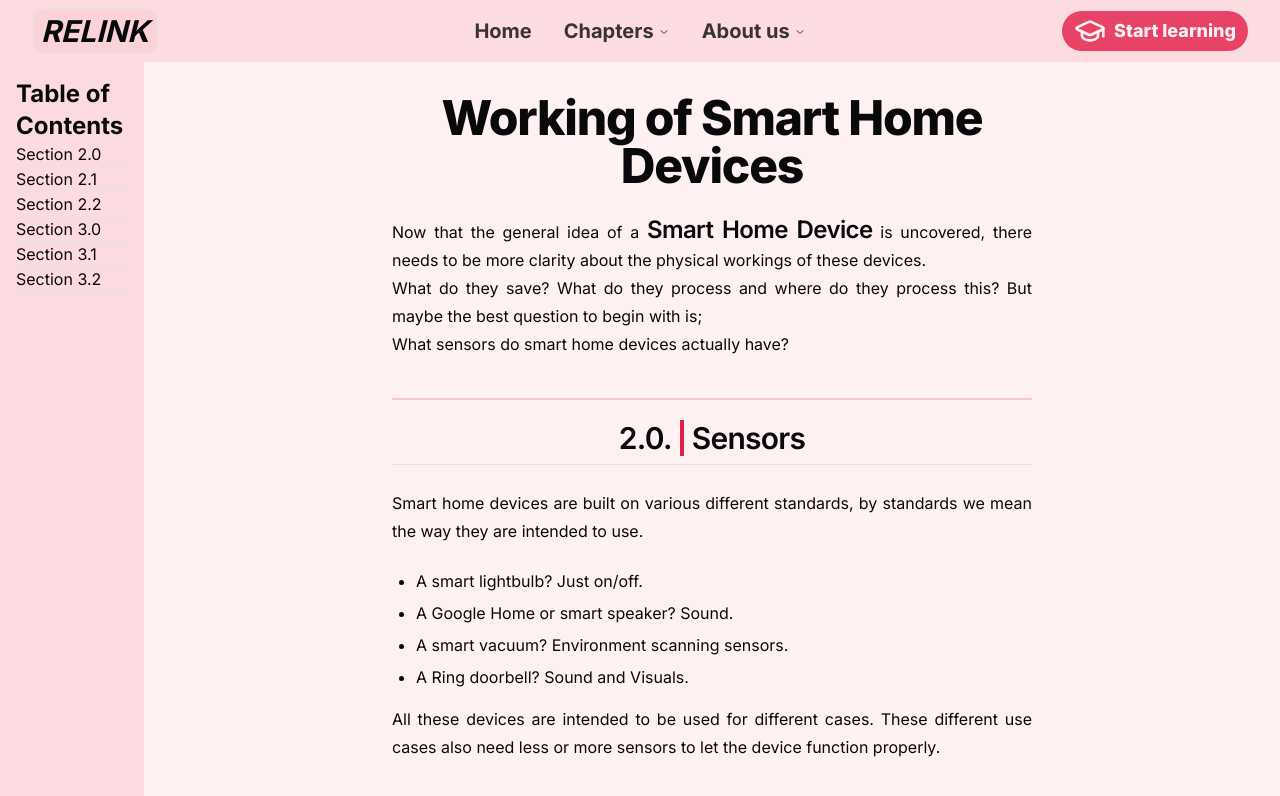
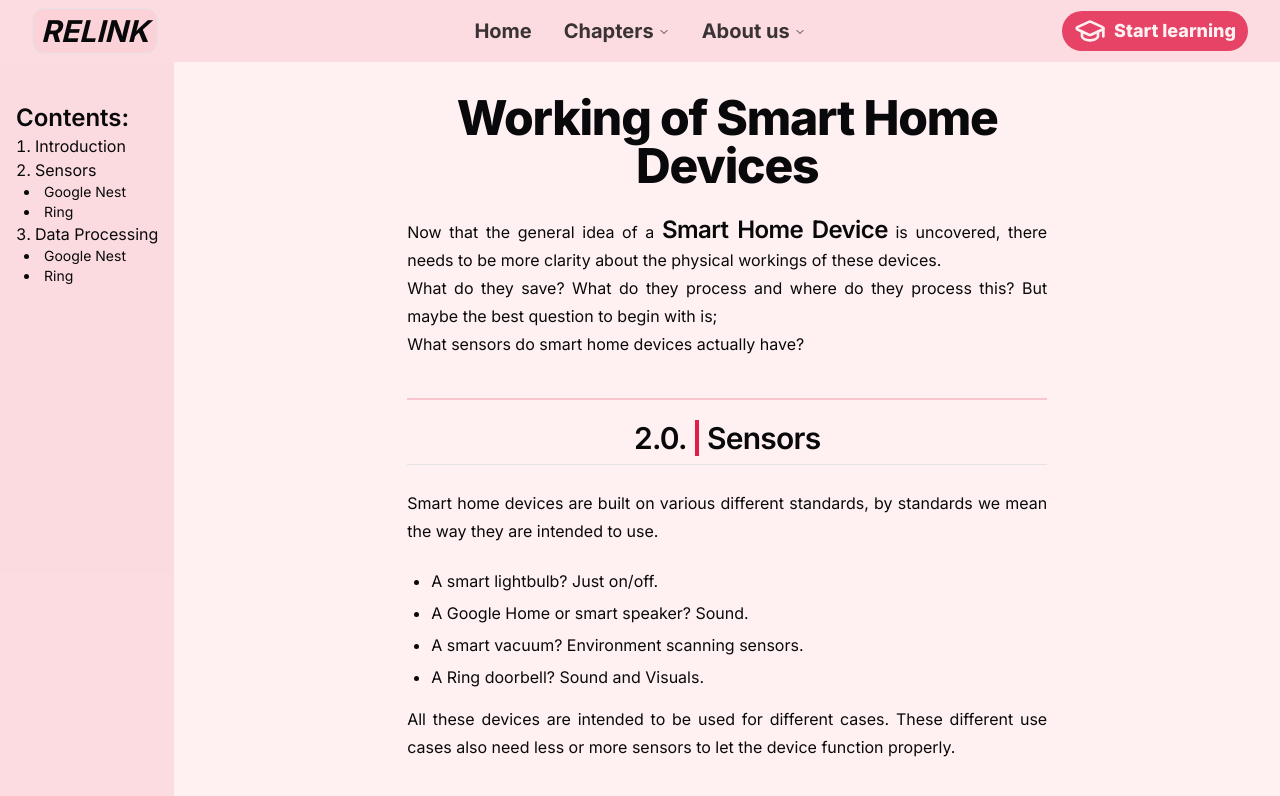
Before and after one commit to evebrnd/eps, a Next.js app: page /eps/chapters/two in a window 1280 px wide. Shown: the top 796 px of the page. Built offline with nearby package versions, Linux system fonts and the light colour scheme.

Commit message:
Feat: added mobile and desktop navbar. ToBeFixed: Sticky component and Center of screen

```diff
--- a/src/app/chapters/two/page.tsx
+++ b/src/app/chapters/two/page.tsx
@@ -1,21 +1,77 @@
 'use client'
 
+import React, { useEffect, useMemo, useState, useRef } from 'react';
+
+import {
+  Accordion,
+  AccordionContent,
+  AccordionItem,
+  AccordionTrigger,
+} from "@/components/ui/accordion"
+
 export default function Page() {
+
+
+  const titleAmount = 7;
+  const refs = [];
+  const isInViewport = [];
+
+  for (let i = 0; i < titleAmount; i++) {
+    refs.push(useRef(null));
+    isInViewport.push(useIsInViewport(refs[i]));
+  }
+
   return (
-    <div className="flex flex-wrap">
-      <div className="flex justify-normal sticky w-full min-h-fit top-0 md:left-0 md:max-w-36 md:h-dvh md:px-4 bg-primary/10">
-        <div className="items-center md:items-start md:pt-4">
-          <p className="text-2xl font-bold">Table of Contents</p>
-          <a href="#Chapter_2.0" className="hover:underline">Section 2.0</a><hr />
-          <a href="#Chapter_2.1" className="hover:underline">Section 2.1</a><hr />
-          <a href="#Chapter_2.2" className="hover:underline">Section 2.2</a><hr />
-          <a href="#Chapter_3.0" className="hover:underline">Section 3.0</a><hr />
-          <a href="#Chapter_3.1" className="hover:underline">Section 3.1</a><hr />
-          <a href="#Chapter_3.2" className="hover:underline">Section 3.2</a><hr />
+    <div className="md:flex md:relative">
+      {/* Mobile Screen Content Sidebar */}
+      <div className="flex justify-center w-screen bg-primary/10 md:hidden">
+        <Accordion type="single" collapsible className=''>
+          <AccordionItem value="item-1">
+            <AccordionTrigger className="text-2xl font-semibold">Contents:</AccordionTrigger>
+            <AccordionContent>
+              <ol className='list-decimal list-inside text-base'>
+                <li><a href="#Introduction" className="hover:text-foreground hover:underline">Introduction</a></li>
+                <li><a href="#Chapter_2.0" className={`hover:text-foreground hover:underline ${isInViewport[1] ? "text-foreground" : "text-muted-foreground"}`}>Sensors</a>
+                  <ul className='text-sm list-disc list-inside pl-2'>
+                    <li><a href="#Chapter_2.1" className="hover:text-foreground hover:underline">Google Nest</a></li>
+                    <li><a href="#Chapter_2.2" className="hover:text-foreground hover:underline">Ring</a></li>
+                  </ul>
+                </li>
+                <li><a href="#Chapter_3.0" className="hover:text-foreground hover:underline">Data Processing</a>
+                  <ul className='text-sm list-disc list-inside pl-2'>
+                    <li><a href="#Chapter_3.1" className="hover:text-foreground hover:underline">Google Nest</a></li>
+                    <li><a href="#Chapter_3.2" className="hover:text-foreground hover:underline">Ring</a></li>
+                  </ul>
+                </li>
+              </ol>
+            </AccordionContent>
+          </AccordionItem>
+        </Accordion>
+      </div>
+      {/* Full Screen Content Sidebar */}
+      {/* The sticky doesn't work. The text is also not yet centered.*/}
+      <div className="hidden md:sticky md:flex md:left-0 md:max-w-44 md:h-dvh md:px-4 bg-primary/10">
+        <div className="items-start md:pt-10">
+          <p className="text-2xl font-semibold">Contents:</p>
+          <ol className='list-decimal list-inside text-base'>
+            <li><a href="#Introduction" className={`hover:text-foreground hover:underline ${isInViewport[0] ? "text-foreground" : "text-muted-foreground"}`}>Introduction</a></li>
+            <li><a href="#Chapter_2.0" className={`hover:text-foreground hover:underline ${isInViewport[1] ? "text-foreground" : "text-muted-foreground"}`}>Sensors</a>
+              <ul className='text-sm list-disc list-inside pl-2'>
+                <li><a href="#Chapter_2.1" className={`hover:text-foreground hover:underline ${isInViewport[2] ? "text-foreground" : "text-muted-foreground"}`}>Google Nest</a></li>
+                <li><a href="#Chapter_2.2" className={`hover:text-foreground hover:underline ${isInViewport[3] ? "text-foreground" : "text-muted-foreground"}`}>Ring</a></li>
+              </ul>
+            </li>
+            <li><a href="#Chapter_3.0" className={`hover:text-foreground hover:underline ${isInViewport[4] ? "text-foreground" : "text-muted-foreground"}`}>Data Processing</a>
+              <ul className='text-sm list-disc list-inside pl-2'>
+                <li><a href="#Chapter_3.1" className={`hover:text-foreground hover:underline ${isInViewport[5] ? "text-foreground" : "text-muted-foreground"}`}>Google Nest</a></li>
+                <li><a href="#Chapter_3.2" className={`hover:text-foreground hover:underline ${isInViewport[6] ? "text-foreground" : "text-muted-foreground"}`}>Ring</a></li>
+              </ul>
+            </li>
+          </ol>
         </div>
       </div>
-      <div className="flex flex-col justify-self-center mx-auto pt-2 w-screen md:w-4/6 lg:w-3/6">
-        <h1 className="flex justify-center text-center mt-6 text-4xl font-extrabold tracking-tight lg:text-5xl">
+      <div className="flex flex-col justify-self-center mx-auto pt-2 w-5/6 md:w-4/6 lg:w-3/6">
+        <h1 ref={refs[0]} id="Introduction" className="flex justify-center text-center mt-6 text-4xl font-extrabold tracking-tight lg:text-5xl">
           Working of Smart Home Devices
         </h1>
         <p className="leading-7 mt-6 text-justify">
@@ -26,7 +82,7 @@ export default function Page() {
         </p>
         <div className="flex flex-col text-justify py-3 border-y-2 border-primary/20 mt-10">
           {/* 2.0 */}
-          <h2 id="Chapter_2.0" className="flex justify-center mt-2 border-b pb-2 text-3xl font-semibold tracking-tight">
+          <h2 ref={refs[1]} id="Chapter_2.0" className="flex justify-center mt-2 border-b pb-2 text-3xl font-semibold tracking-tight">
             2.0.<a className="mx-2 border-x-2 border-primary text-2xl"></a>Sensors
           </h2>
           <p className="leading-7 mt-3 md:mt-6">
@@ -43,7 +99,7 @@ export default function Page() {
           </p>
 
           {/* 2.1 */}
-          <h3 id="Chapter_2.1" className="mt-8 text-2xl font-semibold tracking-tight">
+          <h3 ref={refs[2]} id="Chapter_2.1" className="mt-8 text-2xl font-semibold tracking-tight">
             2.1. Google Nest Mini
           </h3>
           <p className="leading-7 mt-3">
@@ -61,7 +117,7 @@ export default function Page() {
           </p>
 
           {/* 2.2 */}
-          <h3 id="Chapter_2.2" className="mt-8 text-2xl font-semibold tracking-tight">
+          <h3 ref={refs[3]} id="Chapter_2.2" className="mt-8 text-2xl font-semibold tracking-tight">
             2.2. Ring Doorbell
           </h3>
           <p className="leading-7 mt-3">
@@ -86,7 +142,7 @@ export default function Page() {
 
         <div className="flex flex-col text-justify py-3 mt-4">
           {/* 3.0 */}
-          <h2 id="Chapter_3.0" className="flex justify-center border-b pb-2 text-3xl font-semibold tracking-tight ">
+          <h2 ref={refs[4]} id="Chapter_3.0" className="flex justify-center border-b pb-2 text-3xl font-semibold tracking-tight ">
             3.0<a className="mx-2 border-x-2 border-primary text-2xl center-x"></a>Data Processing
           </h2>
           <p className="leading-7 mt-6">
@@ -94,7 +150,7 @@ export default function Page() {
           </p>
 
           {/* 3.1 */}
-          <h3 id="Chapter_3.1" className="mt-8 text-2xl font-semibold tracking-tight">
+          <h3 ref={refs[5]} id="Chapter_3.1" className="mt-8 text-2xl font-semibold tracking-tight">
             3.1. Google Nest Mini
           </h3>
           <p className="leading-7 mt-3">
@@ -117,7 +173,7 @@ export default function Page() {
           </p>
 
           {/* 3.2 */}
-          <h3 id="Chapter_3.2" className="mt-8 text-2xl font-semibold tracking-tight">
+          <h3 ref={refs[6]} id="Chapter_3.2" className="mt-8 text-2xl font-semibold tracking-tight">
             3.2. Ring Doorbell
           </h3>
           <p className="leading-7 mt-3">
@@ -143,3 +199,25 @@ export default function Page() {
     </div>
   );
 }
+
+
+function useIsInViewport(ref: any) {
+  const [isIntersecting, setIsIntersecting] = useState(false);
+
+  const observer = useMemo(
+    () =>
+      new IntersectionObserver(([entry]) =>
+        setIsIntersecting(entry.isIntersecting),
+      ),
+    [],
+  );
+  useEffect(() => {
+    observer.observe(ref.current);
+
+    return () => {
+      observer.disconnect();
+    };
+  }, [ref, observer]);
+
+  return isIntersecting;
+}
```
